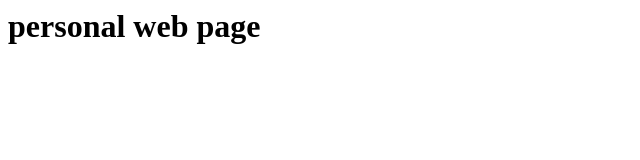
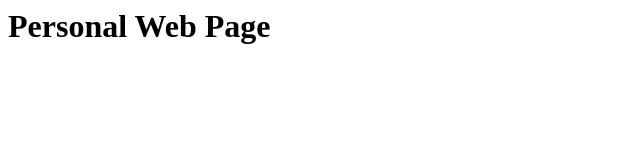
Before and after one commit to Macalleo/WEB, a plain HTML site: page index.html in a window 1280 px wide. Shown: the whole page, without its empty margins (0-640 px from the left). Drawn offline with Linux system fonts and the light colour scheme.

Commit message:
Añadido título de la web

```diff
--- a/index.html
+++ b/index.html
@@ -1,7 +1,8 @@
 <html>
   <head>
+      <title>Personal Web Page</title>
   </head>
   <body>
-    <H1>personal web page</h1>
+    <H1>Personal Web Page</h1>
   </body>
 </html>
```
